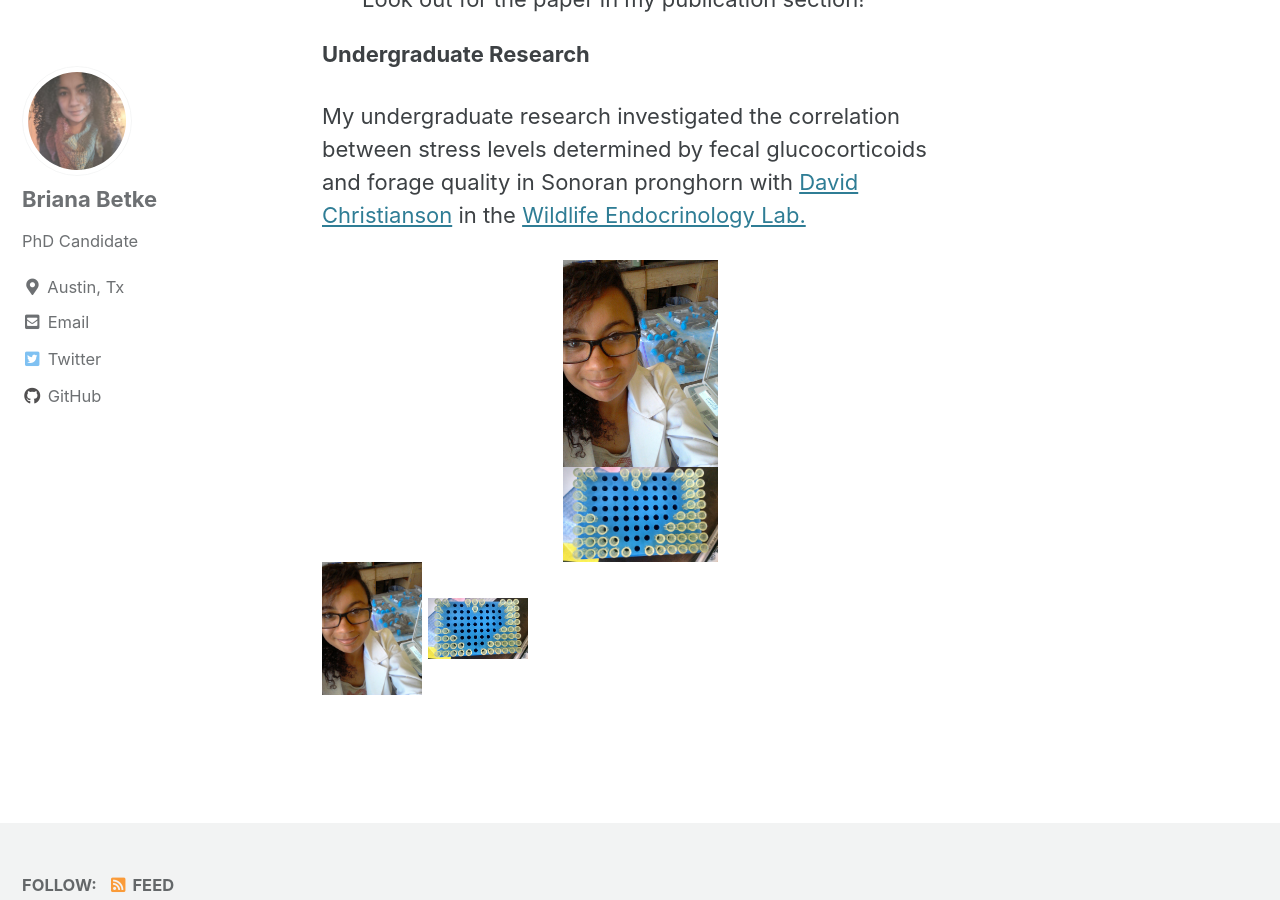
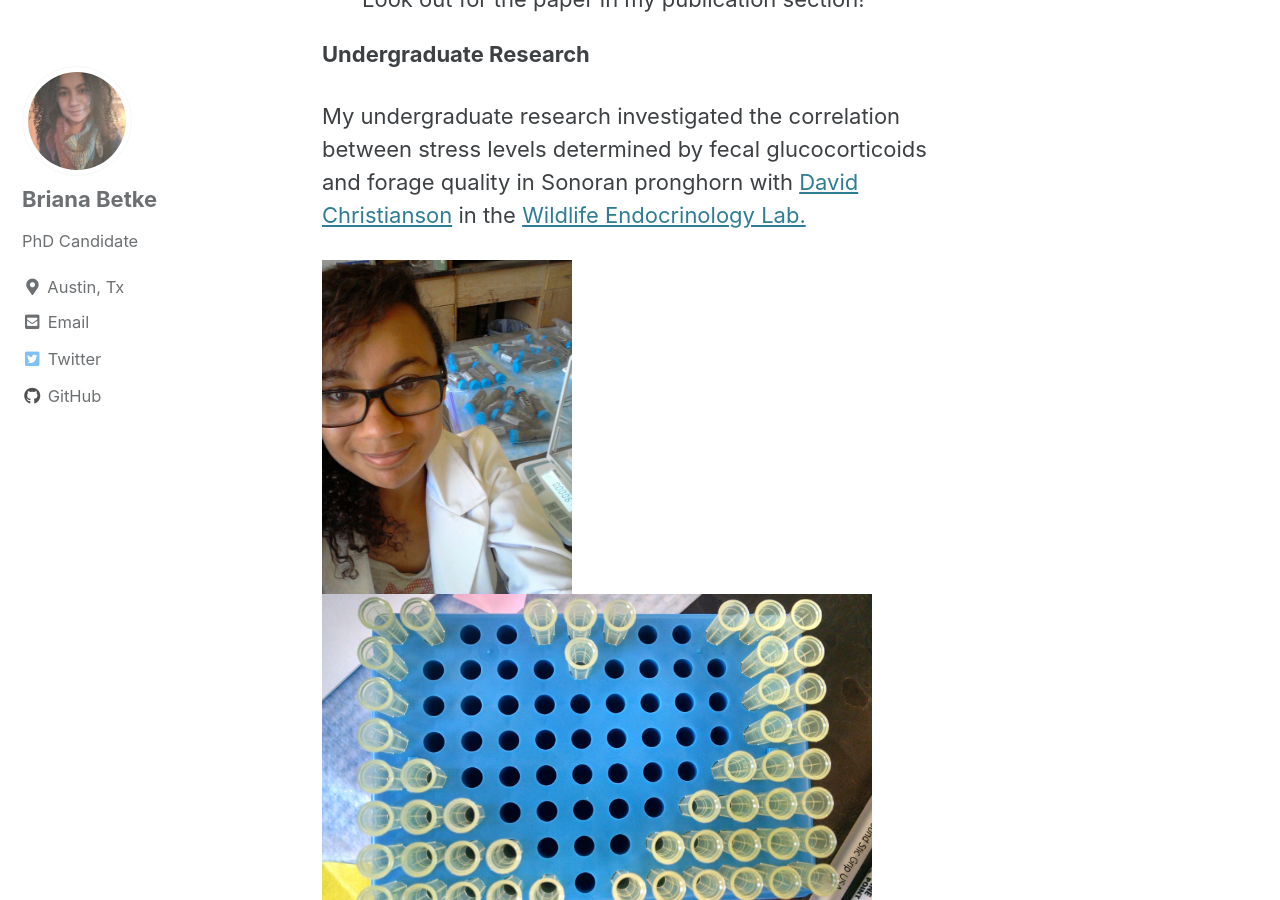
Before and after one commit to babetke/babetke.github.io, a Jekyll site: the page built from _pages/projects.md, in a window 1280 px wide and 900 px high, scrolled down 1344 px. Built offline with Jekyll 4.4.1, drawn with Linux system fonts in a browser that asks for light colours; cached includes are drawn as plain includes.

Commit message:
Photo alignment

```diff
--- a/_pages/projects.md
+++ b/_pages/projects.md
@@ -28,10 +28,8 @@ Other projects:
 
 My undergraduate research investigated the correlation between stress levels determined by fecal glucocorticoids and forage quality in Sonoran pronghorn with [David Christianson](https://scholar.google.com/citations?user=nehjEWUAAAAJ&hl=en) in the [Wildlife Endocrinology Lab.](https://cals.arizona.edu/research/ecology/webpages/people/people.html)
 
-<center><img src="/images/pooplab.jpg" alt="" width="155"></center>
-<center><img src="/images/heartoftips.jpg" alt="" width="155"></center>
 
 <p float="center">
-  <img src="/images/pooplab.jpg" width="100" />
-  <img src="/images/heartoftips.jpg" width="100" />
+  <img src="/images/pooplab.jpg" width="250" />
+  <img src="/images/heartoftips.jpg" width="550" />
 </p>
```
